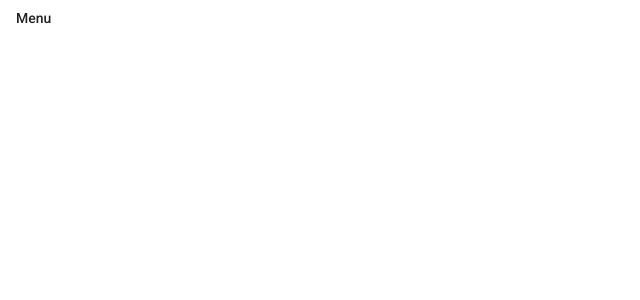
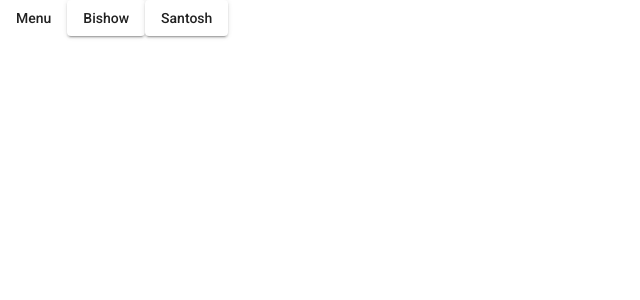
Before and after one commit to brrbaral/Ang-MaterialPractice, an Angular app: page / in a window 1280 px wide. Shown: the top 300 px of the page, without its empty margins (0-640 px from the left). Built offline with nearby package versions, Linux system fonts and the light colour scheme.

Commit message:
Dynamic mat menu created

```diff
--- a/src/app/app.component.html
+++ b/src/app/app.component.html
@@ -12,3 +12,20 @@
   <button mat-menu-item>React</button>
   <button mat-menu-item>Vue</button>
 </mat-menu>
+
+<!--LAZY RENDERING OF MENU ITEM-->
+<mat-menu #lazyMenu="matMenu">
+  <ng-template matMenuContent let-name="name">
+    <button mat-menu-item>Settings</button>
+    <button mat-menu-item>Logout {{name}}</button>
+  </ng-template>
+</mat-menu>
+
+<button mat-raised-button
+        [matMenuTriggerData]="{name:'BIshow'}"
+        [matMenuTriggerFor]="lazyMenu">Bishow
+</button>
+<button mat-raised-button
+        [matMenuTriggerData]="{name:'Santosh'}"
+        [matMenuTriggerFor]="lazyMenu">Santosh
+</button>
```
